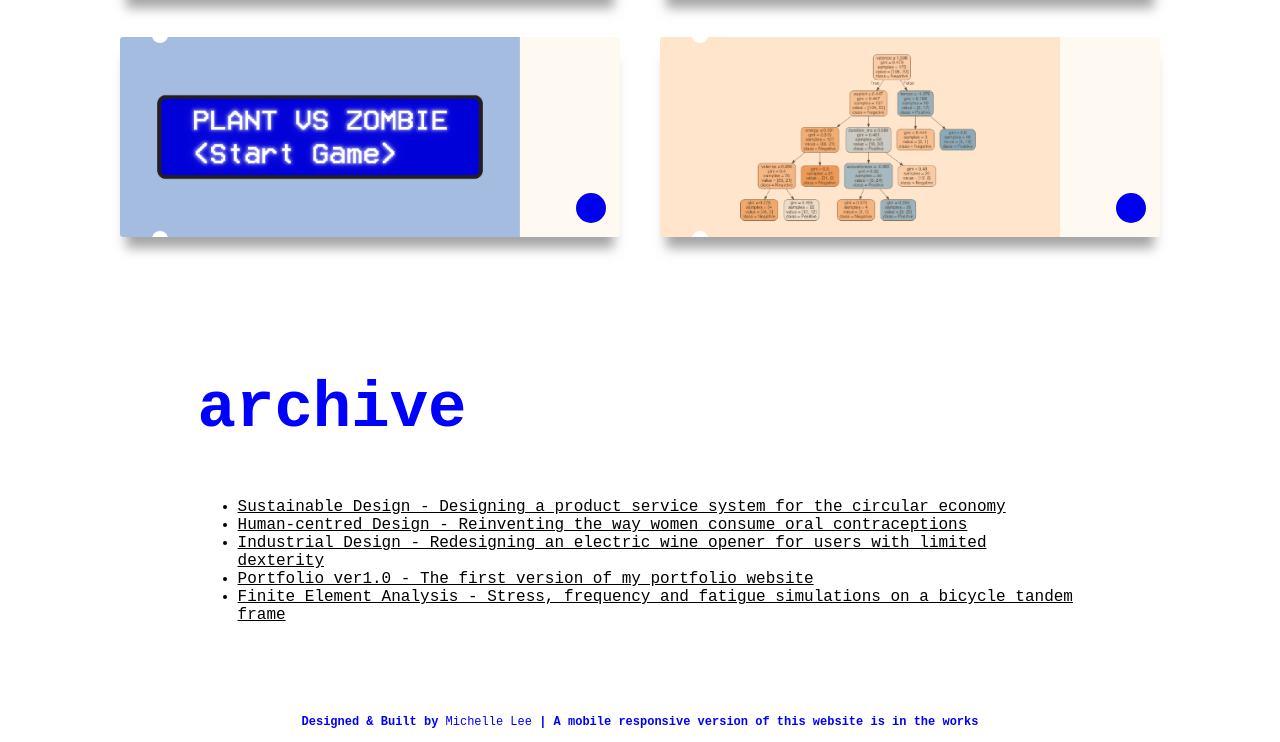
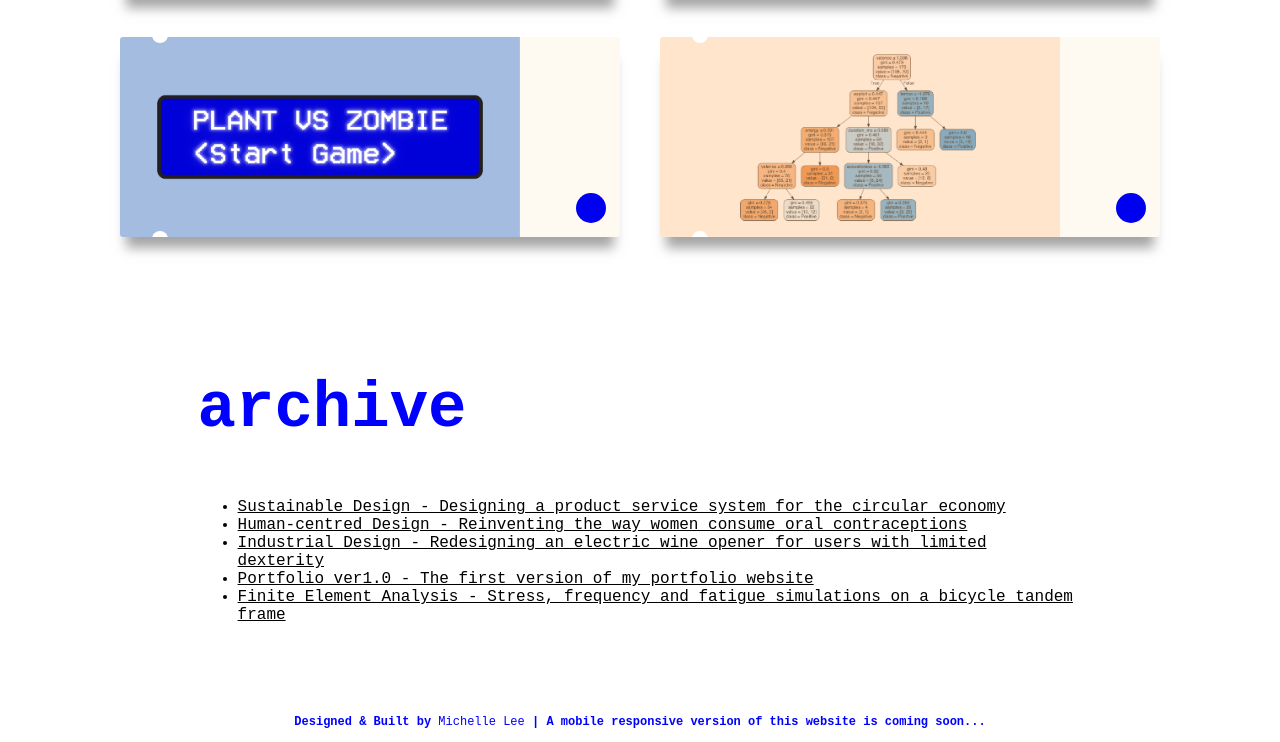
Before and after one commit to michelleleeyk/portfolio2.0, a plain HTML site: page index.html in a window 1280 px wide. Shown: the part 1485-2227 px from the top of the page. Drawn offline with Linux system fonts and the light colour scheme.

Commit message:
edited footer message

```diff
--- a/index.html
+++ b/index.html
@@ -232,5 +232,5 @@
 
 <footer>
     <p>Designed & Built by <a id="no-bold" class="underline-animation" href="mailto:michelleyikay.lee@gmail.com"
-            target="_blank">Michelle Lee</a> | A mobile responsive version of this website is in the works</p>
+            target="_blank">Michelle Lee</a> | A mobile responsive version of this website is coming soon...</p>
 </footer>
```
